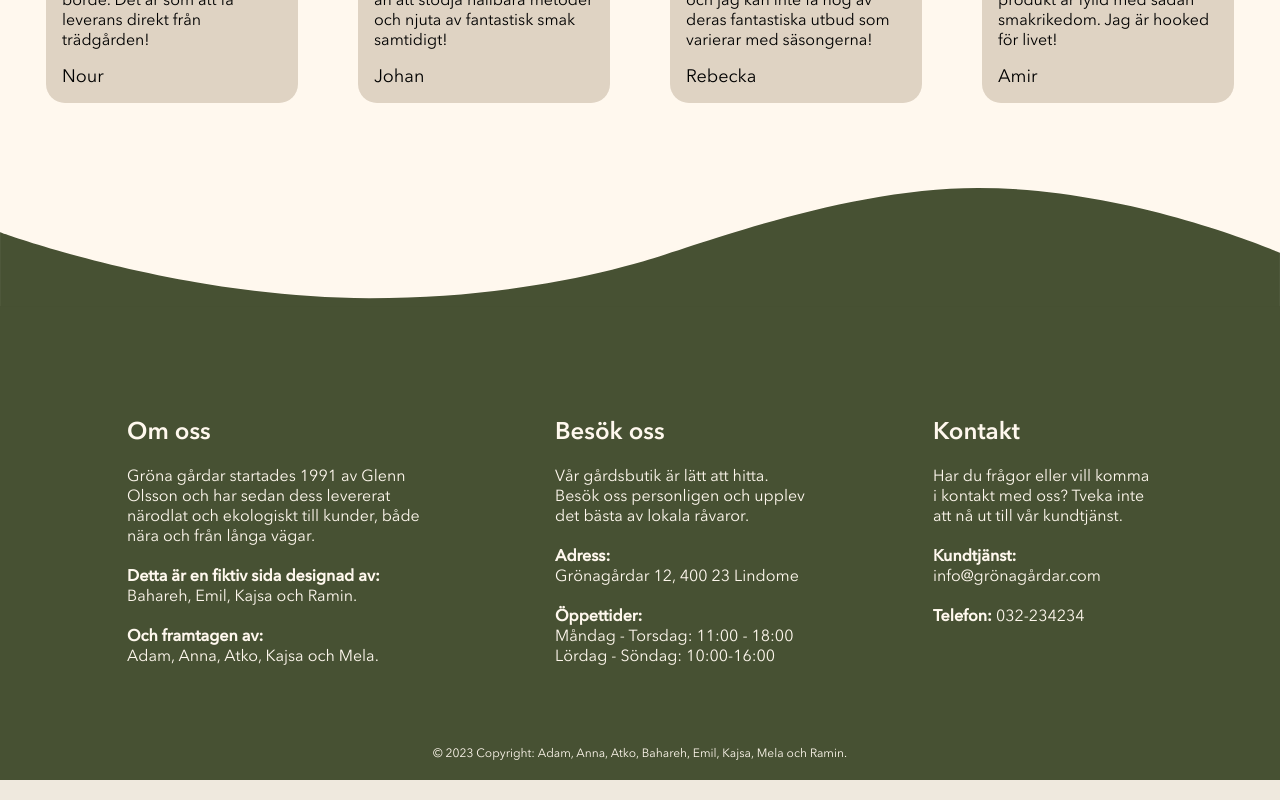
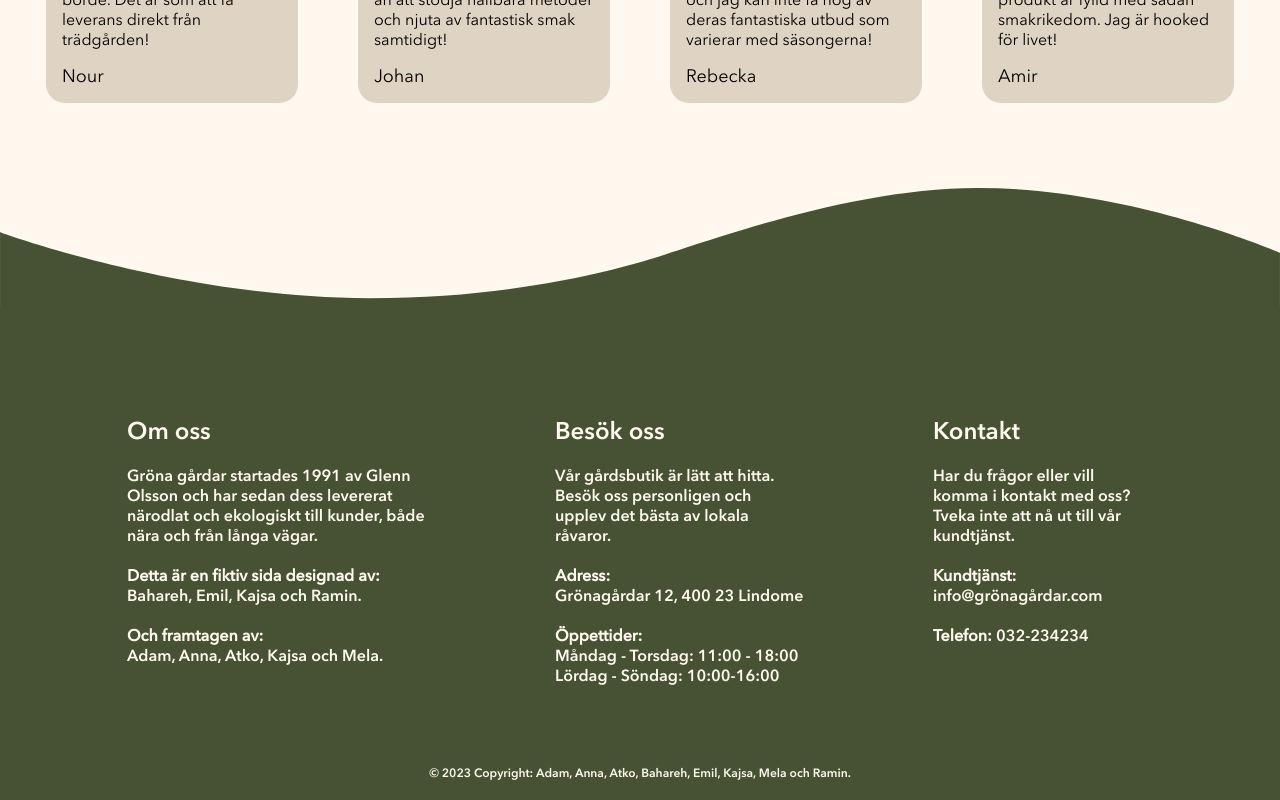
Before and after one commit to f1schhh/Grona-gardar, a Vue app: page / in a window 1280 px wide. Shown: the part 2513-3313 px from the top of the page. Built offline with nearby package versions, Linux system fonts and the light colour scheme.

Commit message:
moved font family from style to footer

```diff
--- a/src/components/Footer.vue
+++ b/src/components/Footer.vue
@@ -1,5 +1,5 @@
 <template>
-    <footer :style="{ backgroundColor: $route.meta.footerBackgroundColor }">
+    <footer :style="{ backgroundColor: this.$route.meta.footerBackgroundColor }">
         <div class="svg-container">
             <svg id="Lager_1" xmlns="http://www.w3.org/2000/svg" viewBox="0 0 519.54 50.15">
                 <defs></defs>
@@ -54,6 +54,10 @@
     </footer>
 </template>
 
+<script>
+
+</script>
+
 
 
 <style scoped>
@@ -61,6 +65,7 @@ footer {
     font-size: 3vw;
     width: 100vw;
     text-align: center;
+    font-family: "Anevir Next DemiBold";
 }
 
 .svg-container {
```
